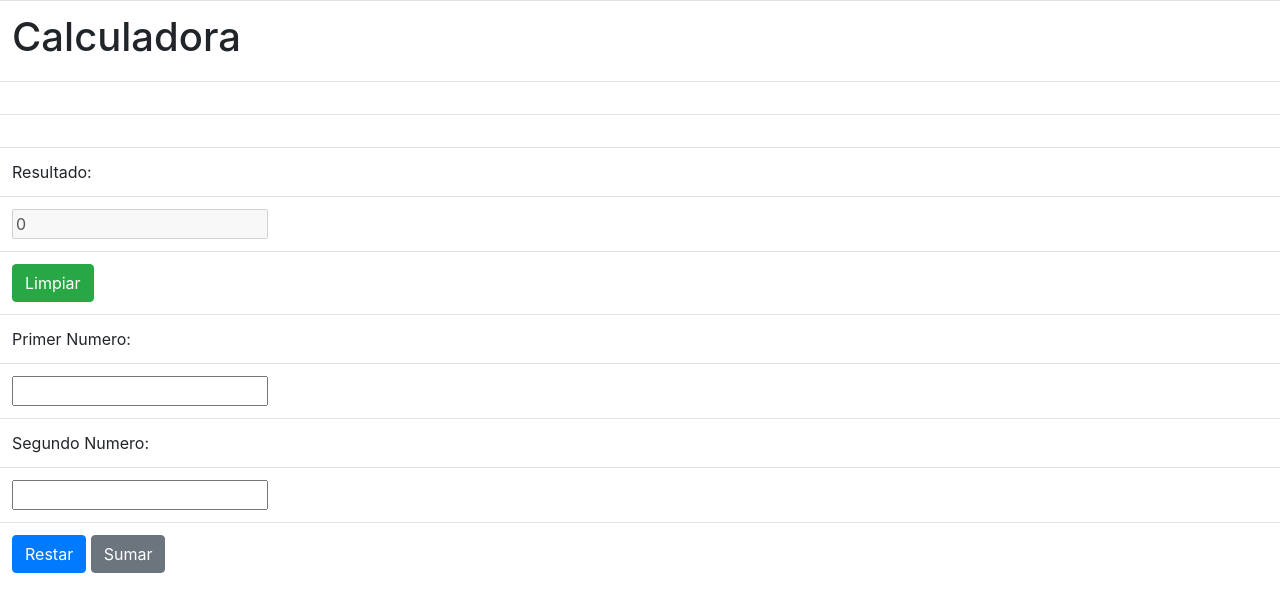
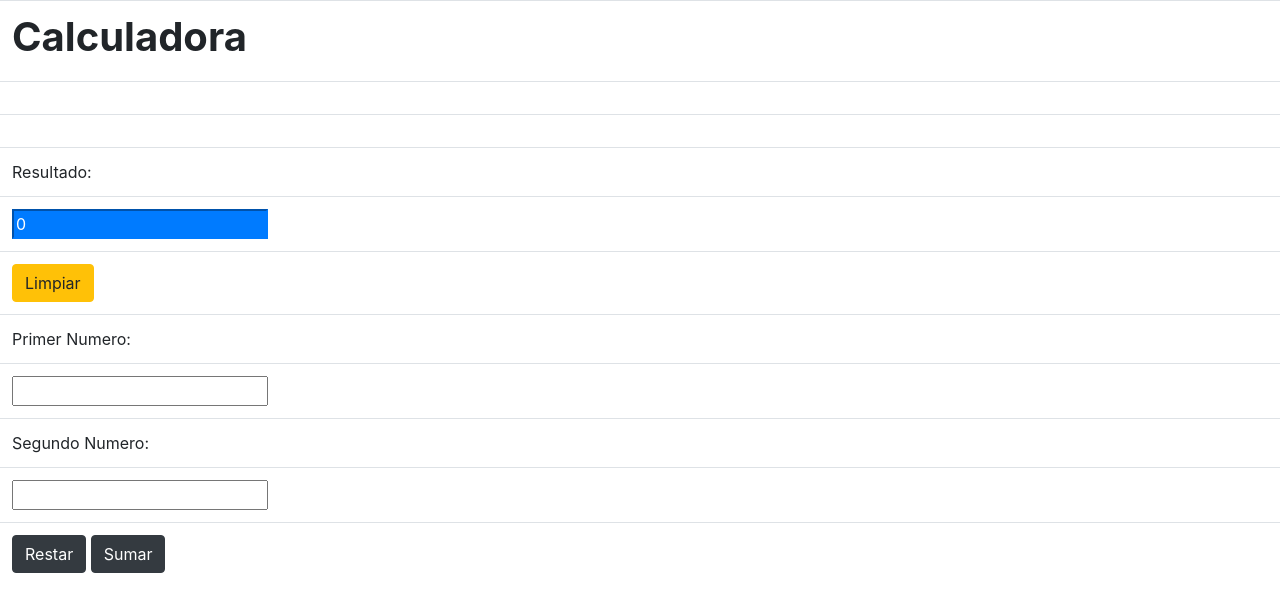
Before and after one commit to georjaos/socializacion, a PHP site: page /vistas/calculadora_vista.php in a window 1280 px wide. Shown: the top 612 px of the page. Run offline with PHP 8.4, Linux system fonts and the light colour scheme.

Commit message:
Version 4

```diff
--- a/vistas/calculadora_vista.php
+++ b/vistas/calculadora_vista.php
@@ -16,7 +16,7 @@
 		<table class="table" >
 		<tr>
 			<td>
-				<h1>Calculadora</h1>
+				<h1 class="font-weight-bold">Calculadora</h1>
 			</td>
 
 		</tr>
@@ -44,12 +44,12 @@
 			</tr>
 			<tr>
 
-				<td><input type="text" name="txtResultado" disabled="disabled"
+				<td><input type="text" class="btn-primary" name="txtResultado" disabled="disabled"
 					value="<?php if (isset($calculadora)){ echo $calculadora->calcularResultado(); } else echo "0" ?>">
 				</td>
 			</tr>
 						<tr>
-				<td><input type="submit" class="btn btn-success" name="btnLimpiar" value="Limpiar" /></td>
+				<td><input type="submit" class="btn btn-warning"" name="btnLimpiar" value="Limpiar" /></td>
 
 			</tr>
 			<tr>
@@ -77,8 +77,8 @@
 
 
 			<tr>
-				<td><input type="submit" class="btn btn-primary" name="btnRestar" value="Restar" />
-				<input type="submit" class="btn btn-secondary" name="btnSumar" value="Sumar" />
+				<td><input type="submit" class="btn btn-dark"" name="btnRestar" value="Restar" />
+				<input type="submit" class="btn btn-dark"lass="btn btn-secondary " name="btnSumar" value="Sumar" />
 				</td>
 
 			</tr>
```
